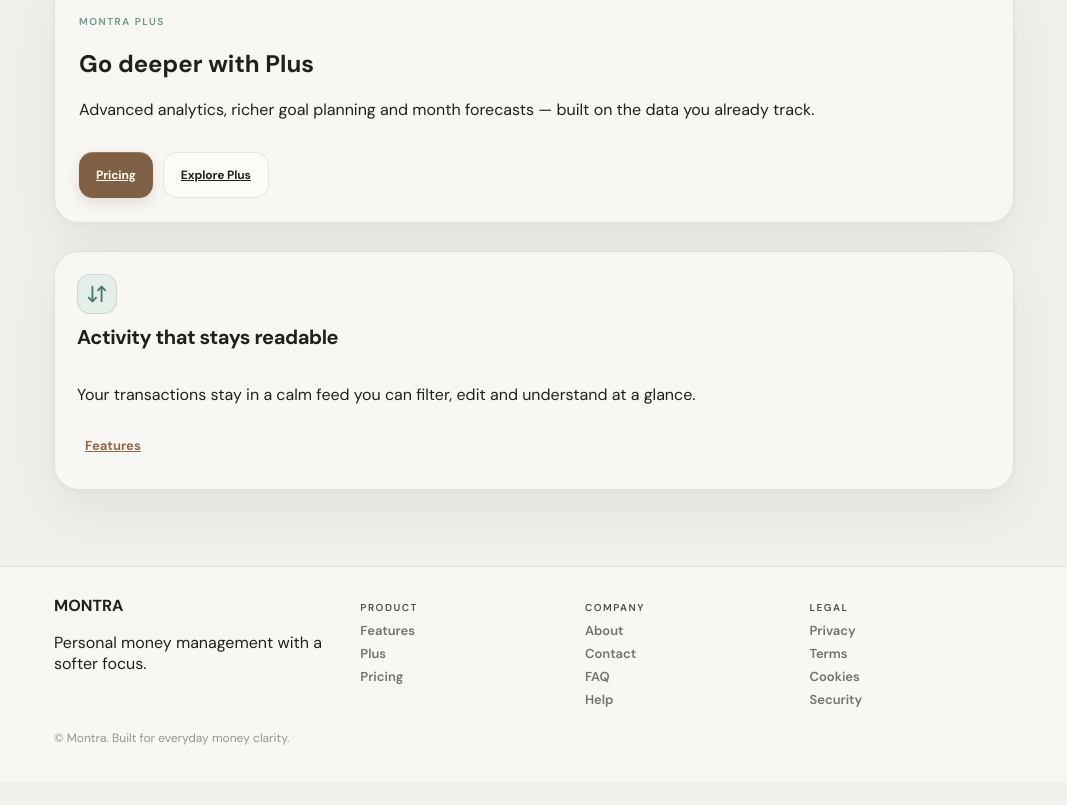
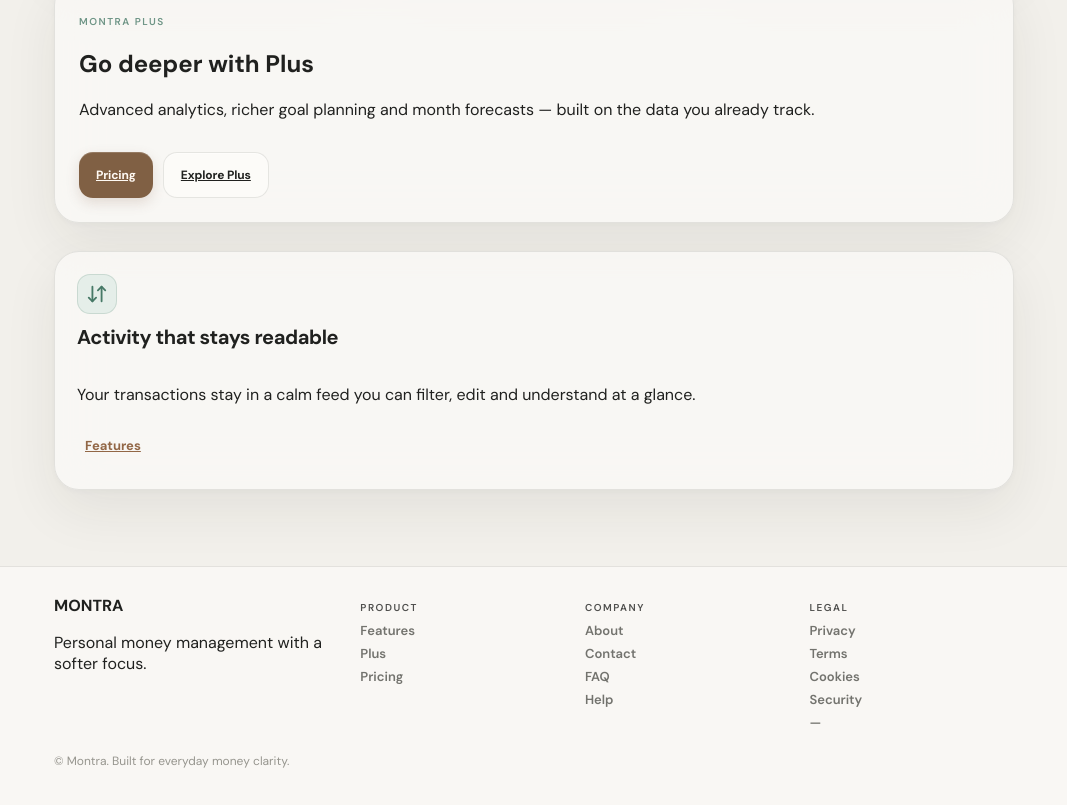
Before and after one commit to VargiBeast/Montra, a React (Vite) app: page / in a window 1280 px wide. Shown: the part 862-1667 px from the top of the page, without its empty margins (106-1173 px from the left). Before the commit the page ends 1644 px from the top, so only its background shows below. Built offline with nearby package versions, Linux system fonts and the light colour scheme; no server answers.

Commit message:
feat: add Refund Policy to legal footer links

```diff
--- a/src/components/PublicFooter.tsx
+++ b/src/components/PublicFooter.tsx
@@ -33,6 +33,7 @@ export function PublicFooter() {
           <Link to="/terms">{t("navTerms")}</Link>
           <Link to="/cookies">{t("navCookies")}</Link>
           <Link to="/security">{t("navSecurity")}</Link>
+          <Link to="/refund-policy">{t("navRefund")}</Link>
         </div>
       </div>
       <p className="marketing-footer-copy">{t("marketingFooterCopy")}</p>
```
